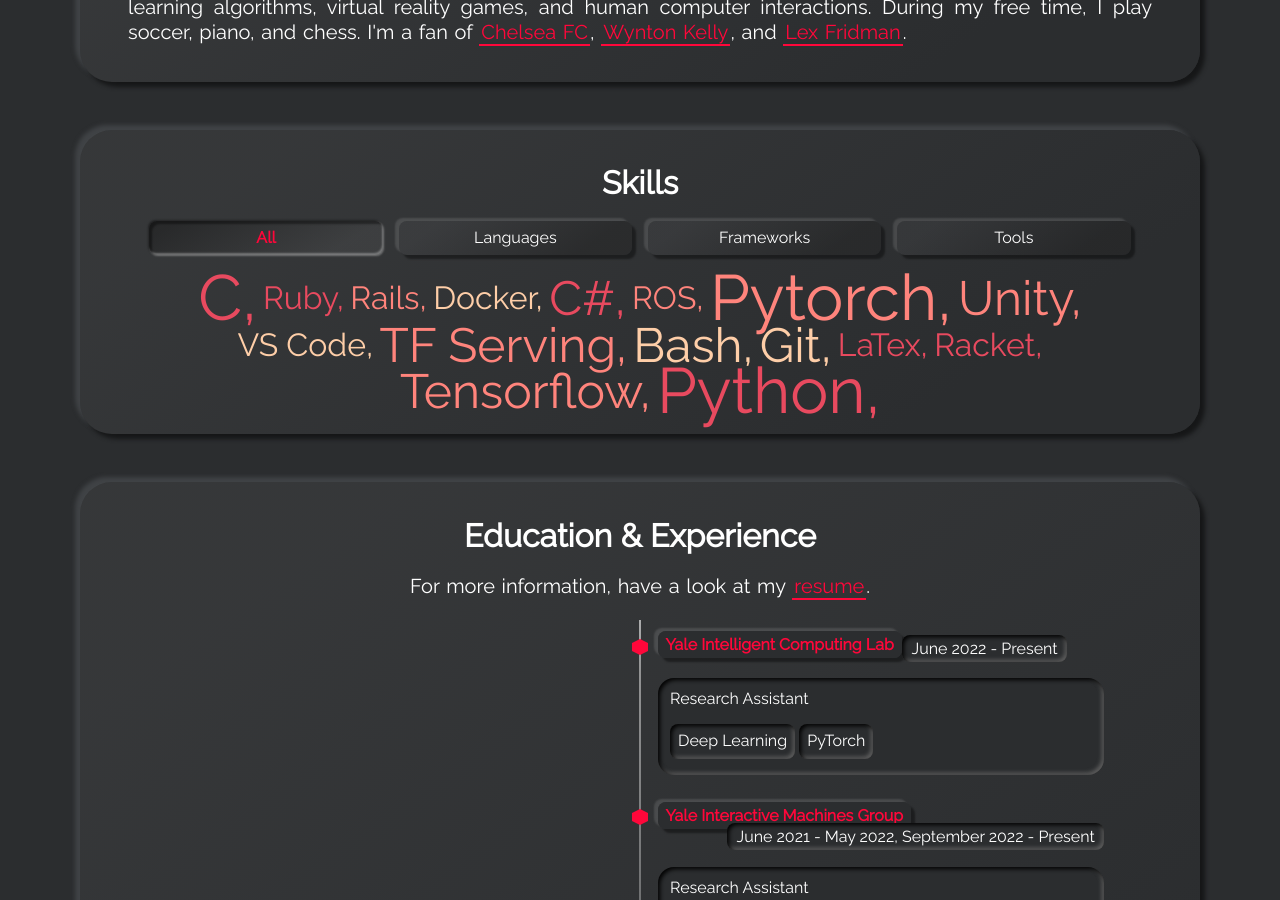
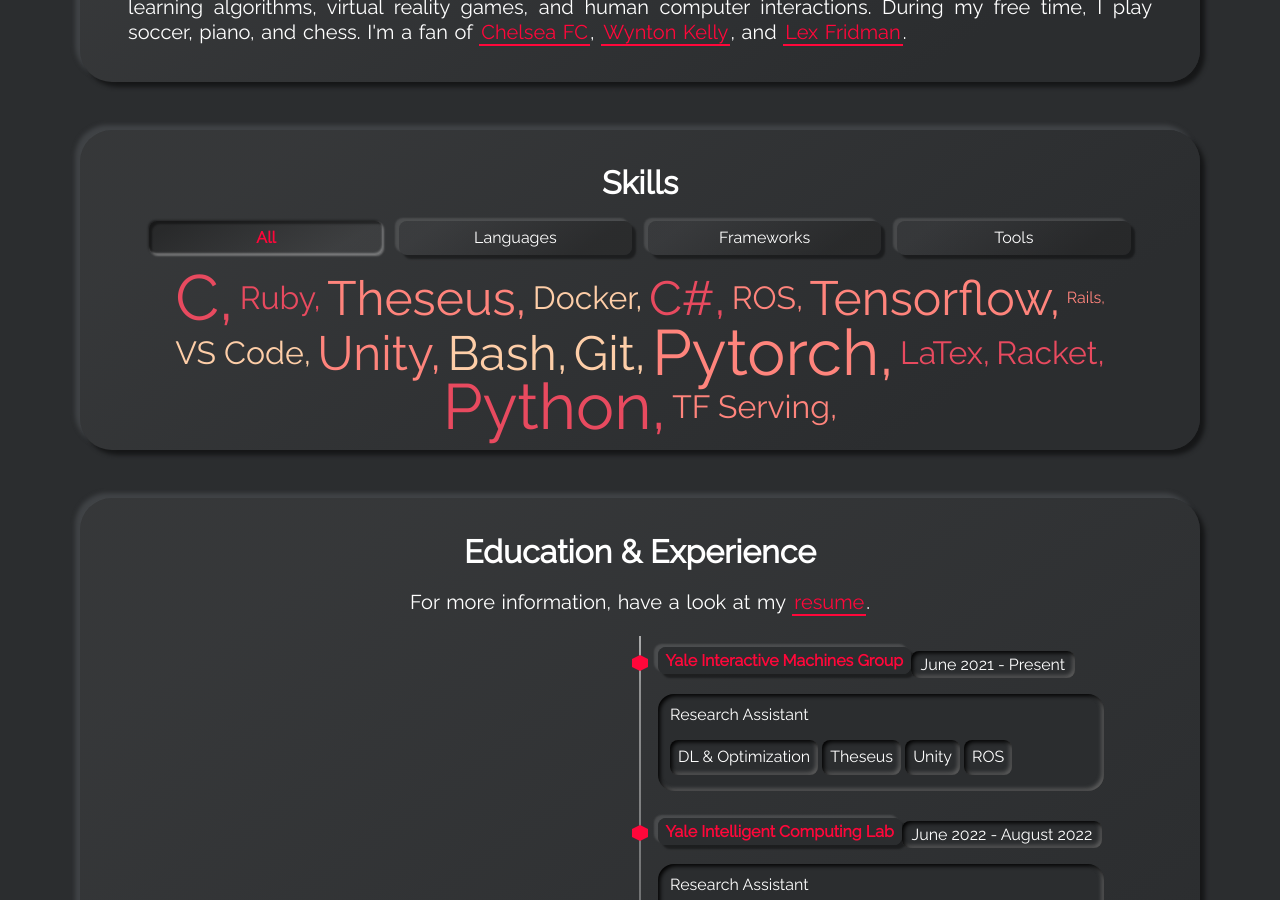
Before and after one commit to peter0201yu/peter0201yu.github.io, a Jekyll site: the page built from index.html, in a window 1280 px wide and 900 px high, scrolled down 1201 px. Built offline with Jekyll 4.4.1, drawn with Linux system fonts in a browser that asks for light colours.

Commit message:
fix date

```diff
--- a/_data/skills-frameworks.yml
+++ b/_data/skills-frameworks.yml
@@ -12,7 +12,7 @@
   weight: 3
 
 - name: TF Serving,
-  weight: 3
+  weight: 2
 
 - name: Unity,
   weight: 3
@@ -21,4 +21,7 @@
   weight: 2
 
 - name: Rails,
-  weight: 2
+  weight: 1
+
+- name: Theseus,
+  weight: 3
--- a/_data/timeline.yml
+++ b/_data/timeline.yml
@@ -17,24 +17,24 @@
 #     - tag: Rails
 #   timeline-side: right
 
-- title: Yale Intelligent Computing Lab
-  title-url: https://interactive-machines.gitlab.io/
-  date: June 2022 - Present
-  subtitle: Research Assistant
-  tags:
-    - tag: Deep Learning
-    - tag: PyTorch
-  timeline-side: right
-
 - title: Yale Interactive Machines Group
   title-url: https://interactive-machines.gitlab.io/
-  date: June 2021 - May 2022, September 2022 - Present
+  date: June 2021 - Present
   subtitle: Research Assistant
   tags:
     - tag: DL & Optimization
     - tag: Theseus
     - tag: Unity
     - tag: ROS
+  timeline-side: right
+
+- title: Yale Intelligent Computing Lab
+  title-url: https://interactive-machines.gitlab.io/
+  date: June 2022 - August 2022
+  subtitle: Research Assistant
+  tags:
+    - tag: Deep Learning
+    - tag: PyTorch
   timeline-side: right
 
 - title: Bytedance
```
